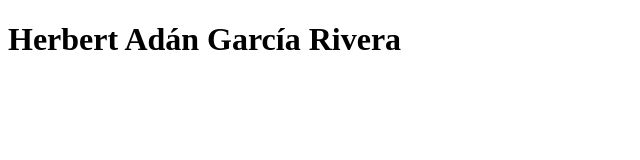
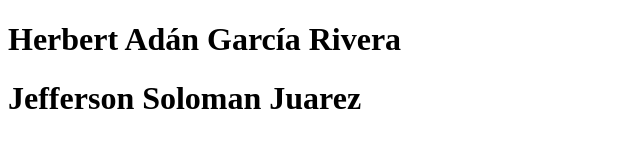
Before and after one commit to hgarcia-2023541/Repo2, a plain HTML site: page index.html in a window 1280 px wide. Shown: the whole page, without its empty margins (0-640 px from the left). Drawn offline with Linux system fonts and the light colour scheme.

Commit message:
refactor: Se agregó el nombre: Jefferson Soloman Juarez

```diff
--- a/index.html
+++ b/index.html
@@ -7,5 +7,7 @@
 </head>
 <body>
     <h1>Herbert Adán García Rivera</h1>
+    <h1>Jefferson Soloman Juarez</h1>
+
 </body>
 </html>
```
